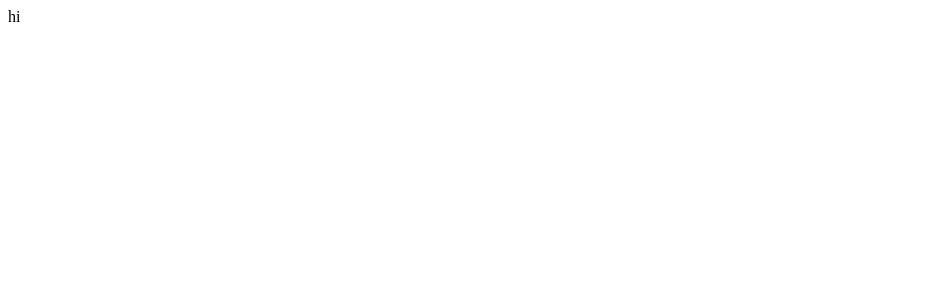
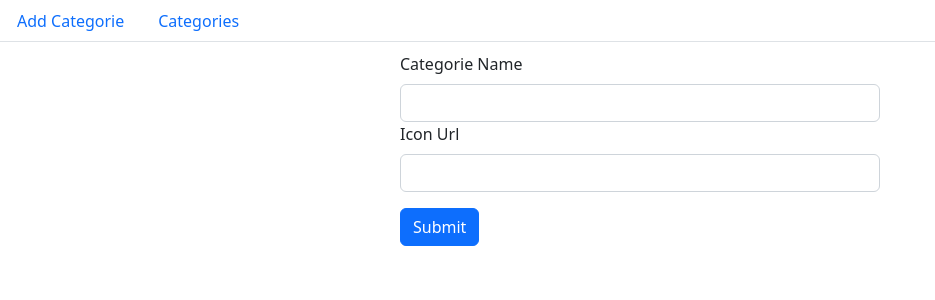
Before and after one commit to JuanP-VT/store-inventory, a React (Vite) app: page /#/addcategorie in a window 1280 px wide. Shown: the top 300 px of the page, without its empty margins (0-935 px from the left). Built offline with nearby package versions, Linux system fonts and the light colour scheme.

Commit message:
ADD AddCategorie Component

```diff
--- a/src/App.tsx
+++ b/src/App.tsx
@@ -1,5 +1,18 @@
+import Container from "react-bootstrap/Container";
+import Row from "react-bootstrap/Row";
+import Col from "react-bootstrap/Col";
+import NavBar from "./components/NavBar/NavBar";
+import { Routes, Route } from "react-router-dom";
+import AddCategorie from "./components/NavBar/categories/AddCategorie";
 function App() {
-  return <div>hi</div>;
+  return (
+    <>
+      <NavBar />
+      <Routes>
+        <Route path="/addcategorie" element={<AddCategorie />} />
+      </Routes>
+    </>
+  );
 }
 
 export default App;
--- /dev/null
+++ b/src/components/NavBar/NavBar.tsx
@@ -0,0 +1,20 @@
+import Nav from "react-bootstrap/Nav";
+import { Link } from "react-router-dom";
+function NavBar() {
+  return (
+    <Nav variant="tabs">
+      <Nav.Item>
+        <Nav.Link as={Link} to="/addcategorie">
+          Add Categorie
+        </Nav.Link>
+      </Nav.Item>
+      <Nav.Item>
+        <Nav.Link as={Link} to="/categories">
+          Categories
+        </Nav.Link>
+      </Nav.Item>
+    </Nav>
+  );
+}
+
+export default NavBar;
--- /dev/null
+++ b/src/components/NavBar/categories/AddCategorie.tsx
@@ -0,0 +1,44 @@
+import { useState } from "react";
+import Stack from "react-bootstrap/Stack";
+import Form from "react-bootstrap/Form";
+import Button from "react-bootstrap/Button";
+import addCategorieRequest from "./addCategorieRequest";
+type Props = {};
+
+function AddCategorie({}: Props) {
+  const [Message, setMessage] = useState("");
+
+  return (
+    <>
+      <Stack
+        style={{
+          padding: "10px",
+          paddingLeft: "400px",
+          paddingRight: "400px",
+        }}
+      >
+        <Form>
+          <Form.Group controlId="categorieName">
+            <Form.Label>Categorie Name</Form.Label>
+            <Form.Control type="text" />
+          </Form.Group>
+          <Form.Group controlId="iconUrl">
+            <Form.Label>Icon Url</Form.Label>
+            <Form.Control type="text" />
+          </Form.Group>
+          <Button
+            onClick={(e) => addCategorieRequest(e)}
+            variant="primary"
+            type="submit"
+            className="mt-3"
+          >
+            Submit
+          </Button>
+          <div>{Message}</div>
+        </Form>
+      </Stack>
+    </>
+  );
+}
+
+export default AddCategorie;
--- /dev/null
+++ b/src/components/NavBar/categories/addCategorieRequest.ts
@@ -0,0 +1,20 @@
+async function addCategorieRequest(e: React.FormEvent) {
+  e.preventDefault();
+  const nameInput = document.querySelector(
+    "#categorieName"
+  ) as HTMLInputElement;
+  const categorieName = nameInput.value;
+  const urlInput = document.querySelector("#iconUrl") as HTMLInputElement;
+  const iconUrl = urlInput.value;
+  const newEntry = { name: categorieName, iconUrl: iconUrl };
+  const res = await fetch("https://wild-waterfall-1243.fly.dev/categories", {
+    method: "POST",
+    headers: {
+      "Content-Type": "application/json;charset=utf-8",
+    },
+    body: JSON.stringify(newEntry),
+  });
+  const data = await res.json();
+}
+
+export default addCategorieRequest;
--- a/src/main.tsx
+++ b/src/main.tsx
@@ -1,9 +1,12 @@
 import React from "react";
 import ReactDOM from "react-dom/client";
 import App from "./App";
-
+import "bootstrap/dist/css/bootstrap.min.css";
+import { HashRouter } from "react-router-dom";
 ReactDOM.createRoot(document.getElementById("root") as HTMLElement).render(
   <React.StrictMode>
-    <App />
+    <HashRouter>
+      <App />
+    </HashRouter>
   </React.StrictMode>
 );
```
